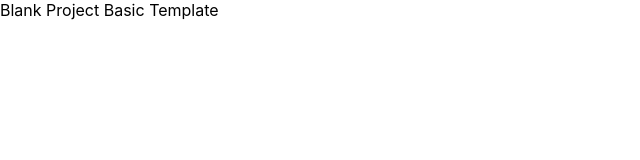
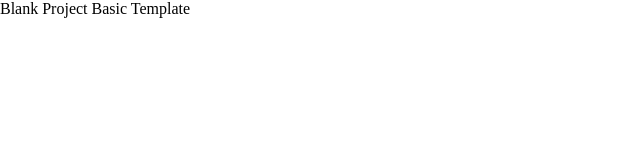
Before and after one commit to fedgut/Bookstore-CMS, a React (Create React App) app: page / in a window 1280 px wide. Shown: the top 160 px of the page, without its empty margins (0-640 px from the left). Built offline with nearby package versions, Linux system fonts and the light colour scheme.

Commit message:
Fix linting error

```diff
--- a/src/index.css
+++ b/src/index.css
@@ -1,13 +1,3 @@
 body {
   margin: 0;
-  font-family: -apple-system, BlinkMacSystemFont, 'Segoe UI', 'Roboto', 'Oxygen',
-    'Ubuntu', 'Cantarell', 'Fira Sans', 'Droid Sans', 'Helvetica Neue',
-    sans-serif;
-  -webkit-font-smoothing: antialiased;
-  -moz-osx-font-smoothing: grayscale;
 }
-
-code {
-  font-family: source-code-pro, Menlo, Monaco, Consolas, 'Courier New',
-    monospace;
-}
```
